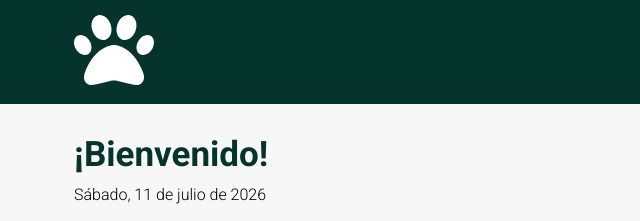
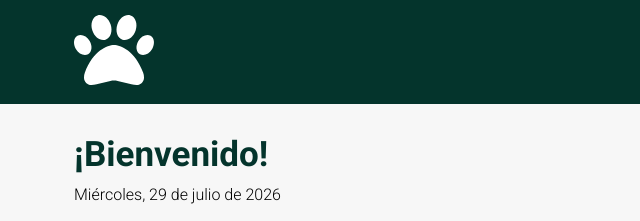
Before and after one commit to ESMERALDA192/Petterinary, a plain HTML site: page Interfaz Web/dashboard.html in a window 1280 px wide. Shown: the top 221 px of the page, 0-640 px from the left. Drawn offline with Linux system fonts and the light colour scheme; no server answers.

Commit message:
Mostrar fecha dinamica en dashboard

```diff
--- a/Interfaz Web/dashboard.html
+++ b/Interfaz Web/dashboard.html
@@ -41,7 +41,7 @@
             <div class="contenedor-dashboard">
                 <section class="seccion-bienvenida-dashboard">
                    <p class="texto-principal" id="bienvenidaNombre">¡Bienvenido!</p>
-                    <p class="texto-secundario">Sábado, 11 de julio de 2026</p>
+                 <p class="texto-secundario" id="fechaHoy">Cargando fecha...</p>
                 </section>
                 <section class="cards">
                     <div class="card card-verde">
--- a/Interfaz Web/js/dashboard.js
+++ b/Interfaz Web/js/dashboard.js
@@ -68,6 +68,10 @@ async function cargarDashboard() {
     } catch (error) {
         console.log(error);
     }
+    const opciones = { weekday: "long", day: "numeric", month: "long", year: "numeric" };
+const fechaFormateada = new Date().toLocaleDateString("es-MX", opciones);
+document.getElementById("fechaHoy").textContent =
+    fechaFormateada.charAt(0).toUpperCase() + fechaFormateada.slice(1);
 }
 
 cargarDashboard();
```
